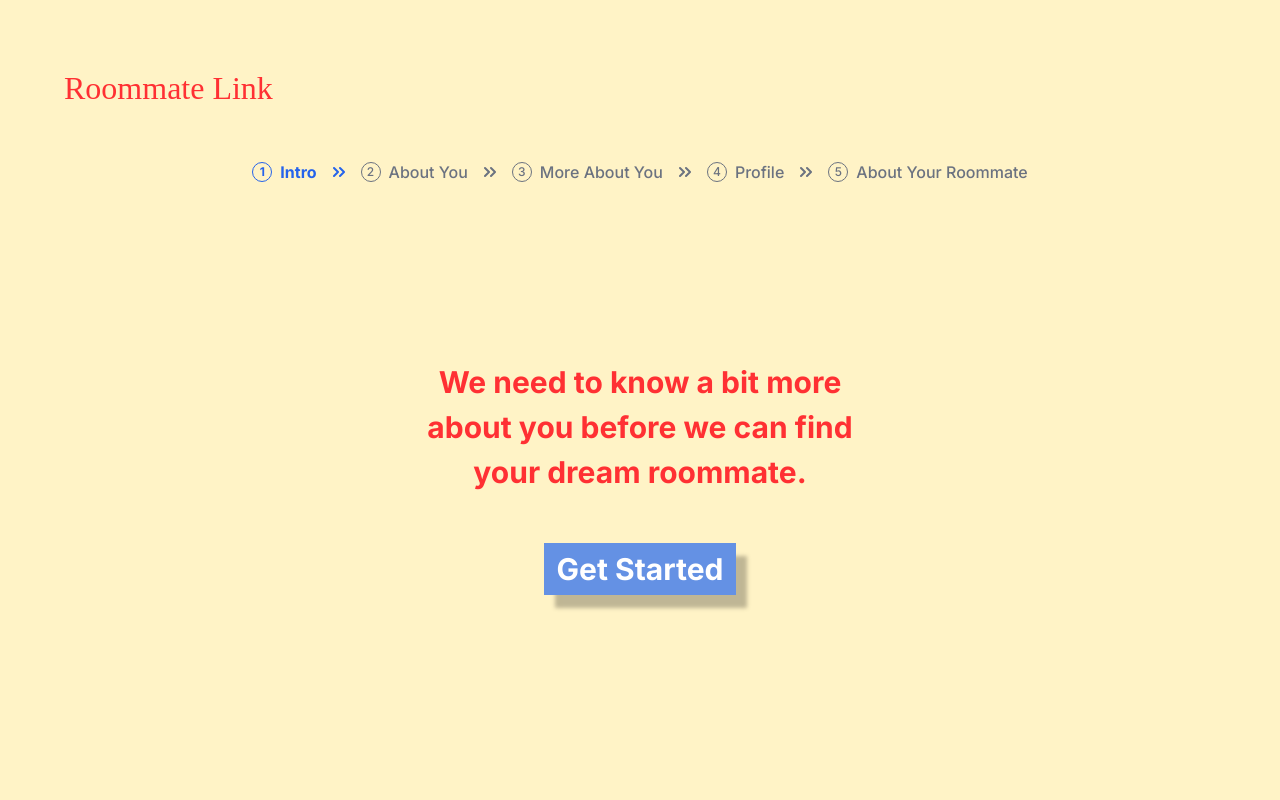
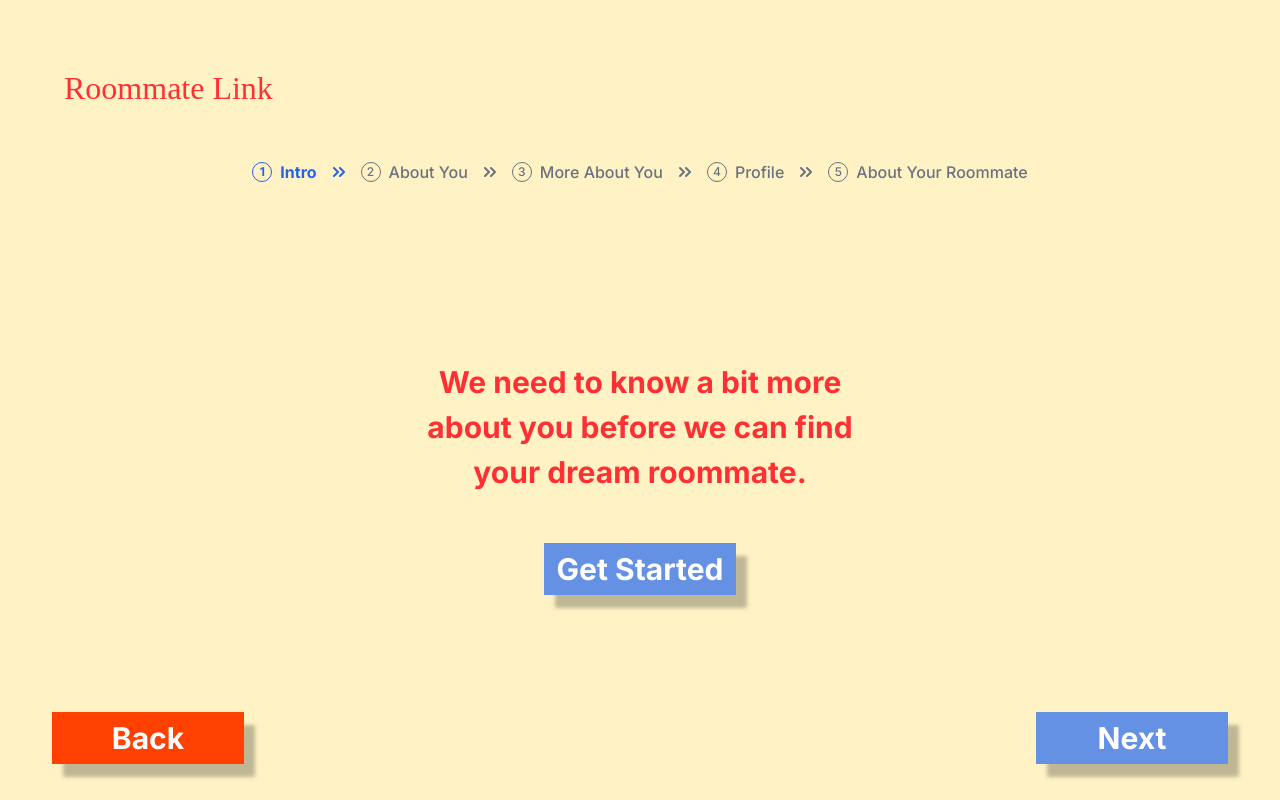
Before and after one commit to Evan-Proulx/RoommateLink-Frontend, a React (Vite) app: page / in a window 1280 px wide. Built offline with nearby package versions, Linux system fonts and the light colour scheme; a web font is replaced by a local one.

Commit message:
-added survey navigation using back and next buttons

```diff
--- a/src/Components/Survey/Button-Nav.tsx
+++ b/src/Components/Survey/Button-Nav.tsx
@@ -3,10 +3,12 @@ import ShadowButton from "../Shadow-Button.tsx";
 
 const ButtonNav = () => {
     return (
-            <div className={"flex justify-between mx-5 py-8"}>
+        <div className={"fixed bottom-1 w-full hidden md:block"}>
+            <div className={"flex justify-between mx-5 p-8"}>
                 <ShadowButton value={"Back"} color={"red"}/>
                 <ShadowButton value={"Next"}/>
             </div>
+        </div>
     );
 };
 
--- a/src/Components/Survey/Survey.tsx
+++ b/src/Components/Survey/Survey.tsx
@@ -6,10 +6,12 @@ import SurveyStepper from "./SurveyStepper.tsx";
 import SurveyFormProfile from "./SurveyFormProfile.tsx";
 import SurveyFormRoommate from "./SurveyFormRoommate.tsx";
 import PropertyForm from "./PropertyForm.tsx";
+import ButtonNav from "./Button-Nav.tsx";
+import ShadowButton from "../Shadow-Button.tsx";
 
 
 const Survey = () => {
-    const [activeComponent, setActiveComponent] = useState("intro")
+    const [activeComponent, setActiveComponent] = useState("intro");
 
     const components = {
         intro: <SurveyIntro/>,
@@ -18,6 +20,24 @@ const Survey = () => {
         form3: <SurveyFormProfile/>,
         form4: <SurveyFormRoommate/>
     }
+    //All component keys. Allows for navigation between components
+    const componentKeys = ["intro", "form1", "form2", "form3", "form4"];
+
+    //Navigate to next component in list
+    const navNext = () => {
+        const currentIndex = componentKeys.indexOf(activeComponent);
+        if (currentIndex < componentKeys.length - 1) {
+            setActiveComponent(componentKeys[currentIndex + 1]);
+        }
+    }
+
+    //Navigate to previous component in list
+    const navBack = () => {
+        const currentIndex = componentKeys.indexOf(activeComponent);
+        if (currentIndex > 0) {
+            setActiveComponent(componentKeys[currentIndex - 1]);
+        }
+    }
 
     return (
         <>
@@ -25,9 +45,16 @@ const Survey = () => {
                 <h1 className={"logo"}>Roommate Link</h1>
                 <SurveyStepper setActiveComponent={setActiveComponent} activeComponent={activeComponent}/>
                 <div className={"flex items-center justify-center"}>
-                    <div className="flex flex-col items-center justify-center w-1/2 xl:w-1/3"
-                         >
+                    <div className="flex flex-col items-center justify-center w-1/2 xl:w-1/3">
                         {components[activeComponent]}
+                    </div>
+                </div>
+
+                {/*Bottom button navigation*/}
+                <div className={"fixed bottom-1 w-full hidden md:block"}>
+                    <div className={"flex justify-between mx-5 p-8"}>
+                        <ShadowButton value={"Back"} onClick={navBack} color={"red"}/>
+                        <ShadowButton value={"Next"} onClick={navNext}/>
                     </div>
                 </div>
             </div>
```
